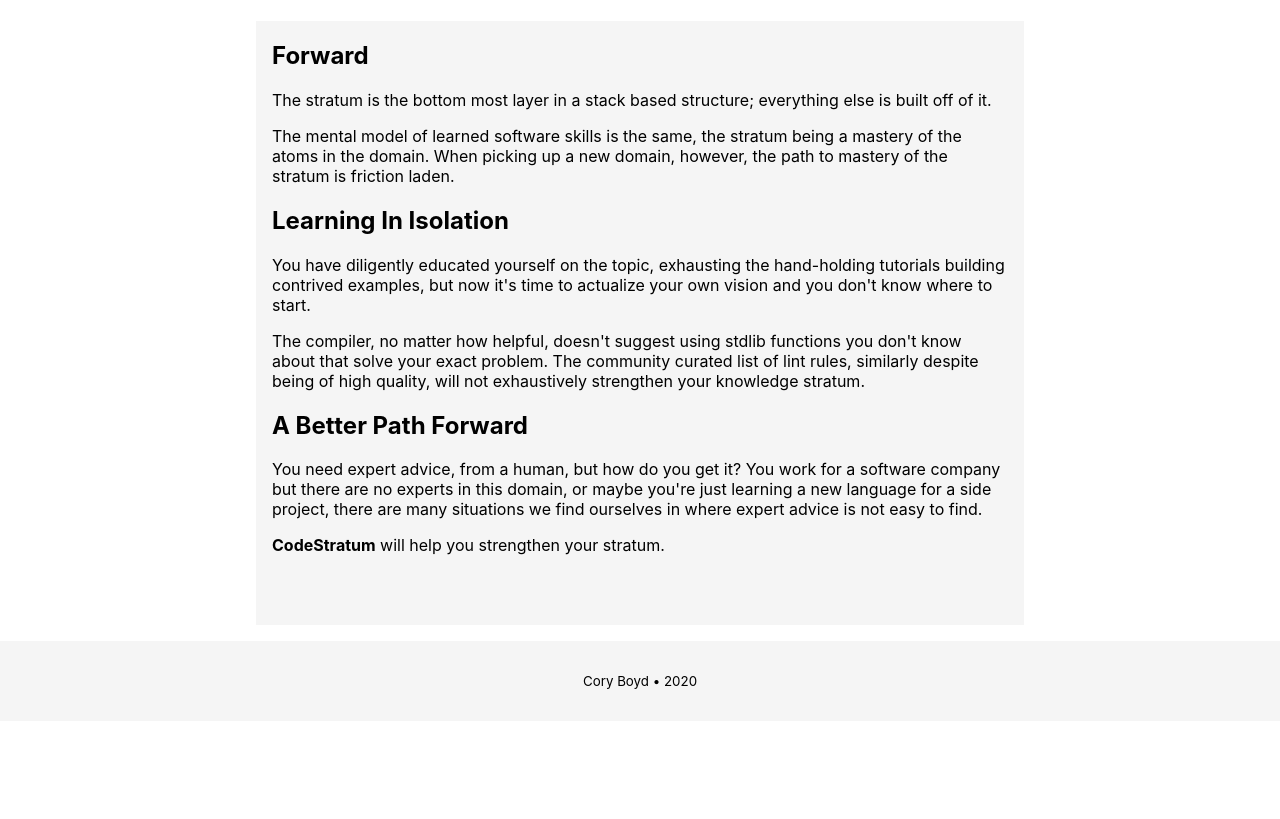
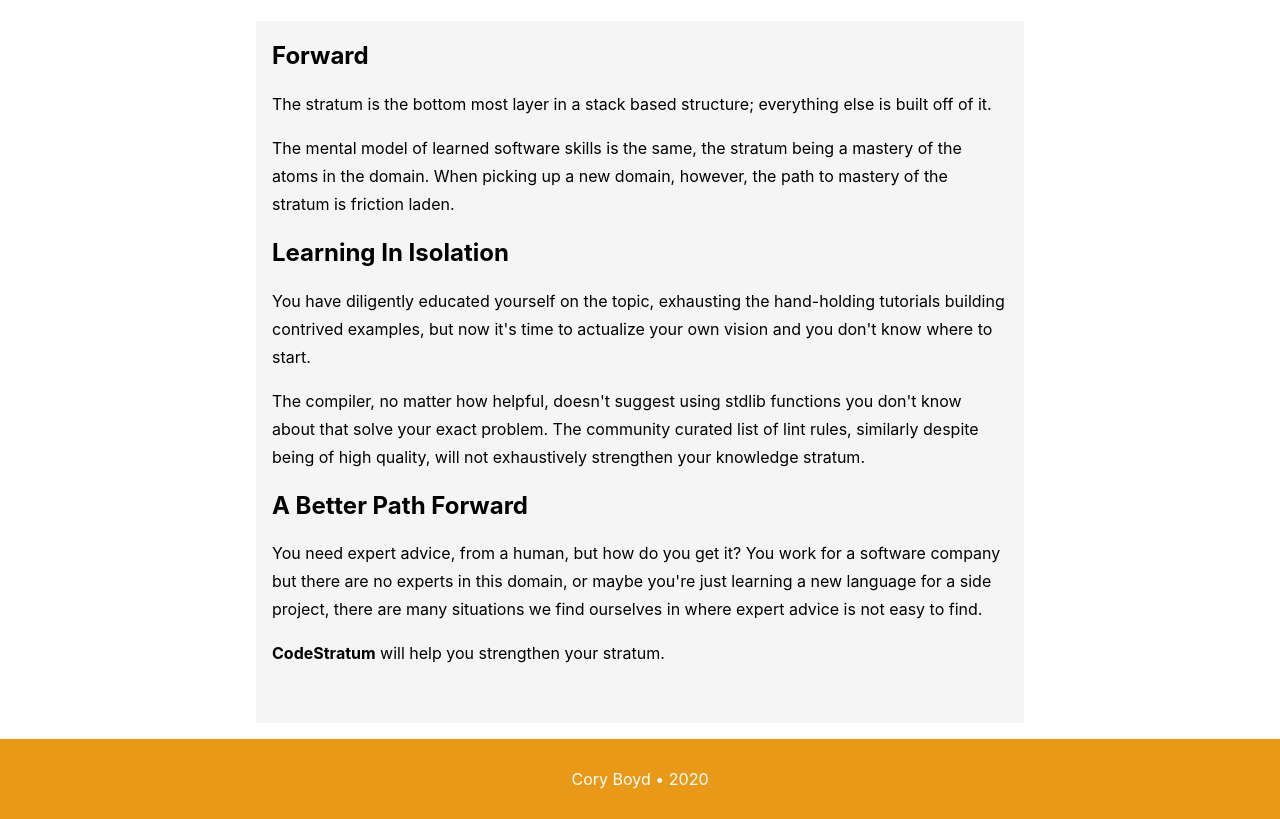
Before and after one commit to corytheboyd/codestratum, a plain HTML site: page docs/index.html in a window 1280 px wide. Shown: the part 79-898 px from the top of the page. Before the commit the page ends 800 px from the top, so only its background shows below. Drawn offline with Linux system fonts and the light colour scheme.

Commit message:
I do not remember what

```diff
--- a/docs/index.css
+++ b/docs/index.css
@@ -55,11 +55,24 @@ footer {
 
 /* <coloring> */
 
-main, footer {
+main {
 	background: var(--color-paper-bg);
 }
 
+footer {
+	background: var(--color-primary-1);
+	color: white;
+}
+
 /* </coloring> */
+
+/* <copy> */
+
+p {
+	line-height: 1.75em;
+}
+
+/* </copy> */
 
 /* <brand> */
 
--- a/docs/index.html
+++ b/docs/index.html
@@ -45,7 +45,7 @@
   </main>
 
   <footer>
-    <small>Cory Boyd • 2020</small>
+    <p>Cory Boyd • 2020</p>
   </footer>
 </body>
 
```
